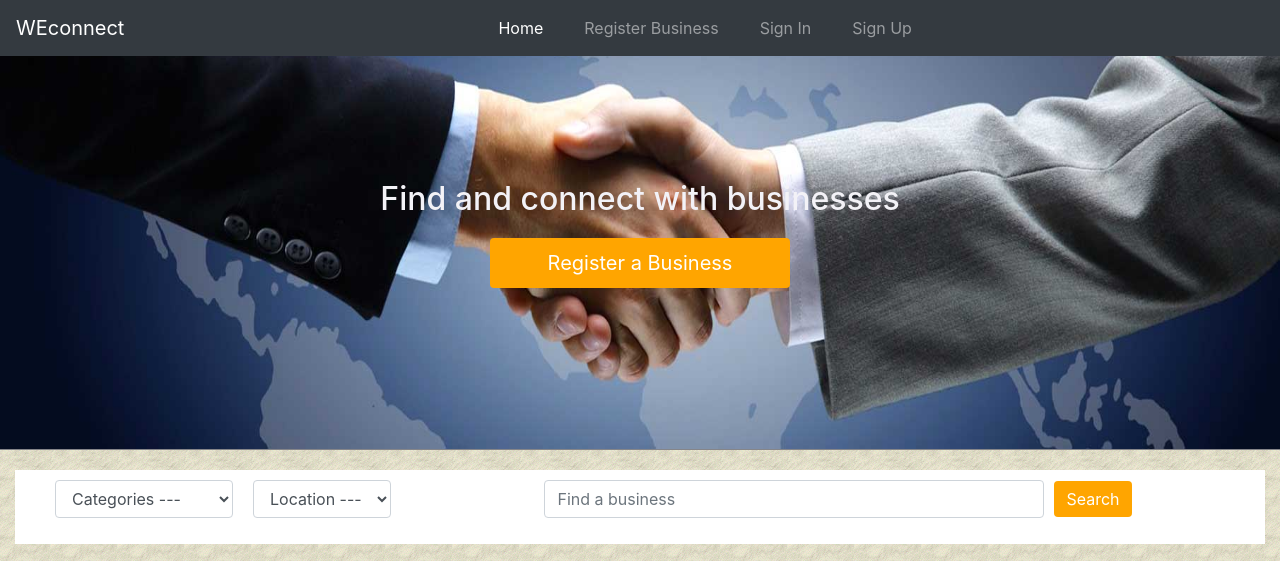
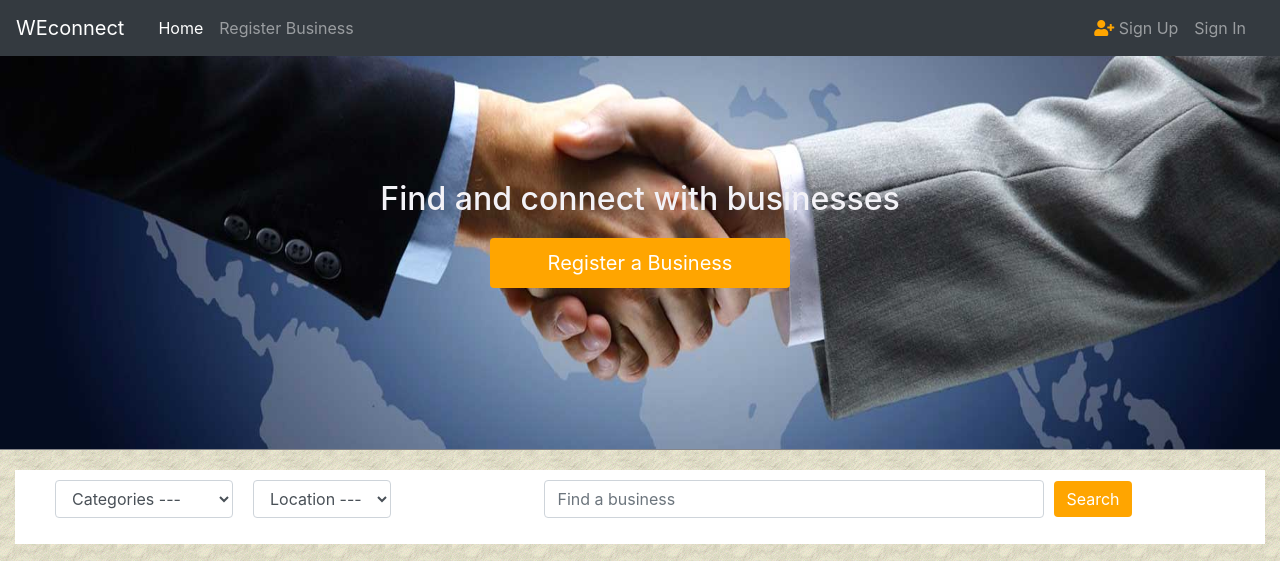
Before and after one commit to hanzSvecu/BT-CI, a plain HTML site: page template/index.html in a window 1280 px wide. Shown: the top 561 px of the page. Drawn offline with nearby package versions, Linux system fonts and the light colour scheme.

Commit message:
Rearrange nav items on navigation bar

```diff
--- a/template/css/index.css
+++ b/template/css/index.css
@@ -1,9 +1,3 @@
-@media (min-width: 800px) {
-	.collapse{
-		 padding-left:350px;
-	}
-}
-
 .grid {
 	display:grid;
 	grid-template-columns:auto auto;
--- a/template/css/main.css
+++ b/template/css/main.css
@@ -38,11 +38,14 @@ a:hover {
 
 @media (min-width: 800px) {
   .collapse {
-    padding-left: 250px;
+		padding:0 10px;
   }
-  .navbar-nav {
-    margin-right: 25px;
-  }
+	.navbar-left {
+		margin-right: 50%;
+	}
+	.navbar-right {
+		margin-left:auto;
+	}
 }
 footer {
   margin-top: 60px;
--- a/template/css/profile.css
+++ b/template/css/profile.css
@@ -1,9 +1,3 @@
-@media (min-width: 800px) {
-  .collapse {
-    padding-left: 350px;
-  }
-}
-
 .profile, .rev {
   background-color: #FFFFFF;
   box-shadow: 0 4px 8px 0 rgba(0, 0, 0, 0.5), 0 6px 20px 0 rgba(0, 0, 0, 0.5);
--- a/template/css/register.css
+++ b/template/css/register.css
@@ -1,11 +1,3 @@
-
-/* navigation */
-@media (min-width: 800px) {
-  .collapse {
-    padding-left: 350px;
-  }
-}
-
 /* Business registration form */
 section {
   margin-top: 120px;
--- a/template/index.html
+++ b/template/index.html
@@ -19,18 +19,18 @@
 			<span class="navbar-toggler-icon"></span>
 		</button>
 		<!-- Links -->
-		<div class="collapse navbar-collapse" id="collapsibleNavbar" align="center">
-			<ul class="navbar-nav">
+		<div class="collapse navbar-collapse" id="collapsibleNavbar" align="">
+			<ul class="navbar-nav navbar-left">
 				<li class="nav-item"><a class="nav-link active" href="#">Home</a></li>
-			</ul>
-			<ul class="navbar-nav">
 				<li class="nav-item"><a class="nav-link" href="./register.html">Register Business</a></li>
 			</ul>
-			<ul class="navbar-nav">
+			<ul class="navbar-nav navbar-right">
+						<!-- Links Use this when user signed in
+				<li class="nav-item"><a class="nav-link" href="./signin.html"><span class="fa fa-user-circle"></span> Sign In</a></li> -->
+				<li class="nav-item"><a class="nav-link" href="./signup.html"><span class="fa fa-user-plus"></span> Sign Up</a></li>
 				<li class="nav-item"><a class="nav-link" href="./signin.html">Sign In</a></li>
 			</ul>
 			<ul class="navbar-nav">
-				<li class="nav-item"><a class="nav-link" href="./signup.html">Sign Up</a></li>
 			</ul>
 		</div>
 	</nav>
```
Also changed, not shown: template/profile.html (+5 -7 lines), template/register.html (+5 -7 lines), template/signin.html (+7 -9 lines), template/signup.html (+8 -10 lines).
